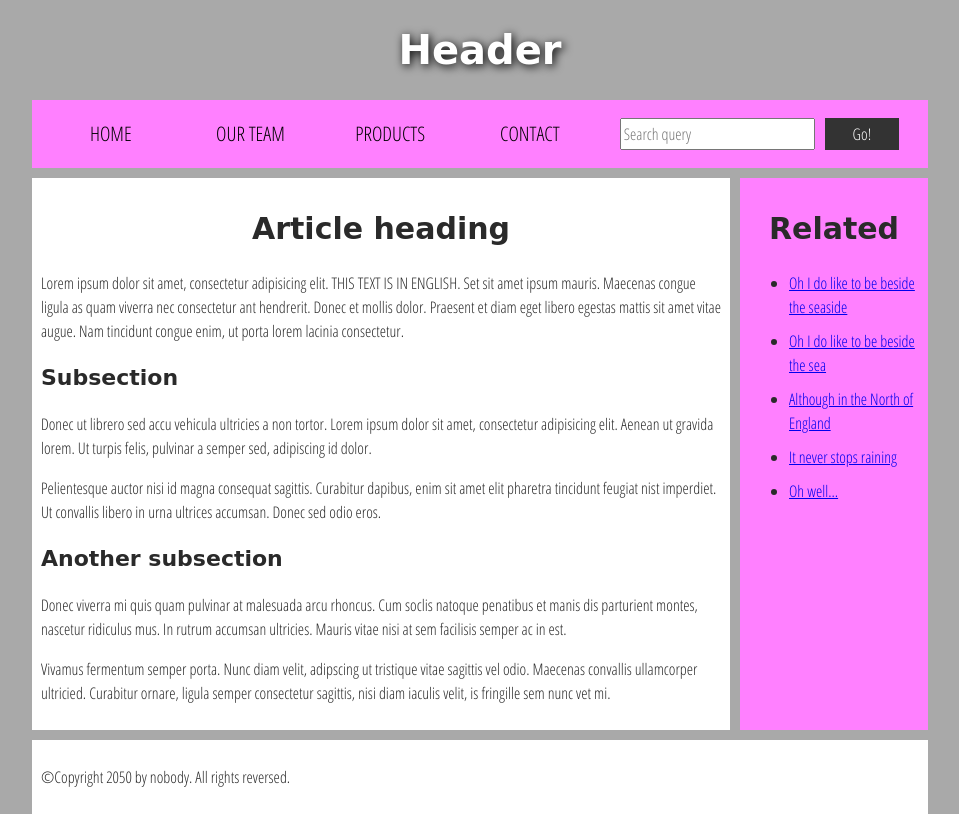
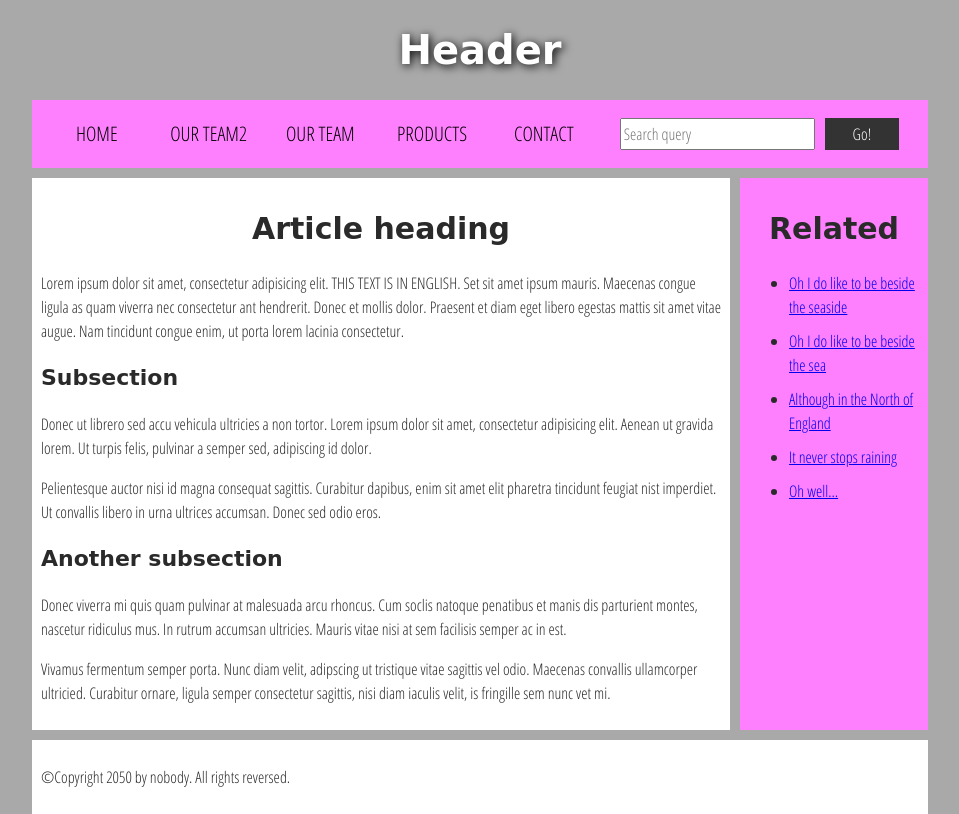
Before and after one commit to SassEIT22/SassAgile22A, a plain HTML site: page index.html in a window 1280 px wide. Shown: the whole page, without its empty margins (160-1119 px from the left). Drawn offline with Linux system fonts and the light colour scheme; a web font is replaced by a local one.

Commit message:
update list
i added team in list

```diff
--- a/index.html
+++ b/index.html
@@ -23,6 +23,7 @@
   <nav>
    <ul>
     <li><a href="#">Home</a></li>
+     <li><a href="#">Our team2</a></li>
     <li><a href="#">Our team</a></li>
     <li><a href="#">Products</a></li>
     <li><a href="#">Contact</a></li>
```
